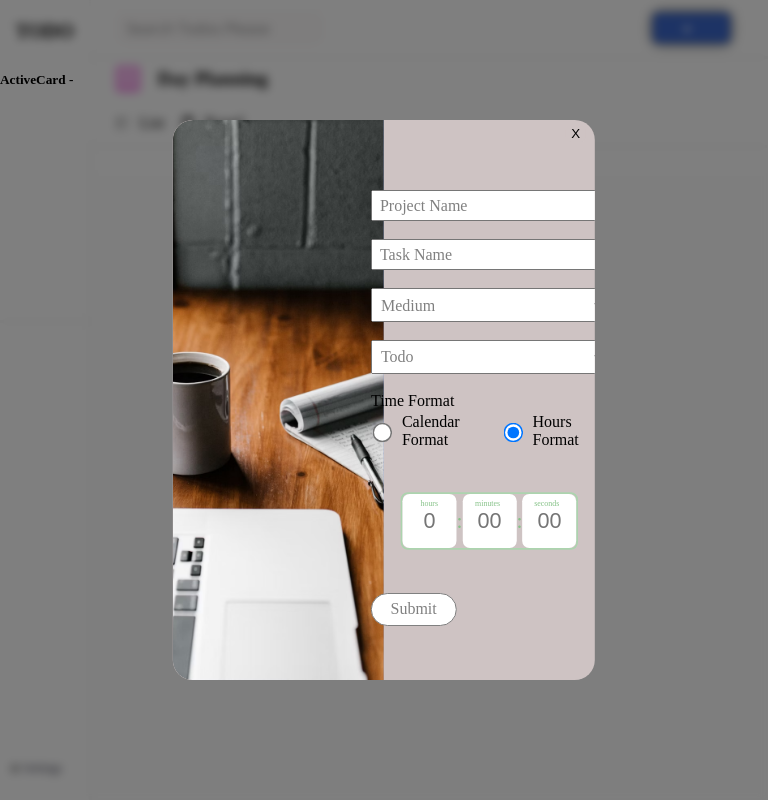
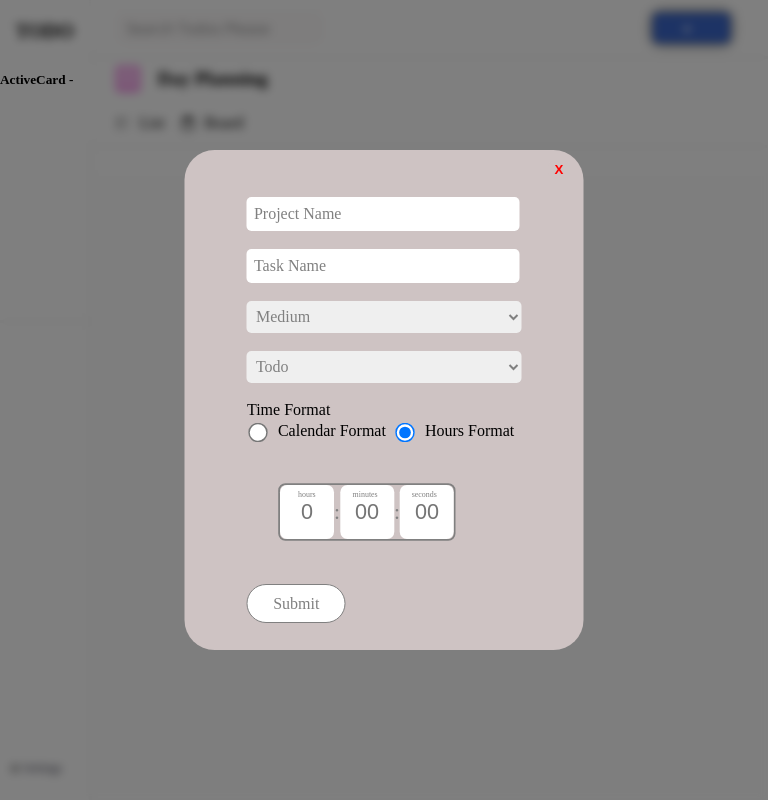
Before and after one commit to AyushThapaChhetri/Todo_App, a React (Vite) app: page / in a window 768 px wide. Both pictures are taken after a click on the button 691 px from the left and 28 px from the top of the page. Built offline with nearby package versions, Linux system fonts and the light colour scheme; a web font is replaced by a local one.

Commit message:
Edit page css Fixed

```diff
--- a/src/css/InputField.css
+++ b/src/css/InputField.css
@@ -69,64 +69,6 @@
     height: 2em;
 }
 
-@media (max-width: 768px) {
-    .text-field{
-        width: 50%;
-        font-size: 10px;
-    }
-    .button-input {
-        width: 10%;
-        font-size: 15px;
-    }
-    /* Hide "New Project" text */
-  .button-input span {
-    display: none;
-  }
-  /* Add the "+" sign using a pseudo-element */
-  .button-input::before {
-    content: "+";
-    font-weight: bold;
-    margin-right: 5px;
-    padding-left: 41%;
-  }
-}
-
-
-
-
-/* popup fields */
-.text-field{
-    /* font-family: "Roboto", serif;
-    font-optical-sizing: auto;
-    font-weight: 400;
-    font-size: 20px;
-    font-style: normal;
-    font-variation-settings:
-        "wdth" 100; */
-    font-family: "Open Sans", serif;
-    font-optical-sizing: auto;
-    font-weight: 400;
-    font-style: normal;
-    font-size: 20px;
-    font-variation-settings:
-        "wdth" 100;
-    height: 30px;
-    width: 30%;
-    border: none;
-    border-radius: 10px;
-    /* box-shadow:
-    /* 0 0 5px rgba(0, 0, 0, 0.6),
-    0 0 10px rgba(0, 0, 0, 0.4),
-    0 0 15px rgba(0, 0, 0, 0.2);  */
-}
-.text-field::placeholder {
-    /* background-color: #3B67CA; */
-    font-size: 15px; /* Change font size */
-    padding-left: 4%;
-    color: #888;     /* Change placeholder color */
-  }
-
-
 .popupBox-Wrapper{
     position: fixed;
     top: 0;
@@ -140,11 +82,11 @@
 
 .popupBox{
     position: relative;
-    width: 55%;
-    height: 70%;
+    /* width: 55%;
+    height: 70%; */
     /* border: solid 3 px black; */
     background-color: #cec3c3;
-    border-radius: 20px;
+    border-radius: 30px;
     position: fixed;
     top: 50%;
     left: 50%;
@@ -158,12 +100,8 @@
     /* height: 100%; */
 }
 .popupBoxFormContainerImage{
-    width: 50%;
-    height: 100%;
-    border: solid 2 px black;
-    background-color: #3B67CA;
-    border-top-left-radius: 20px;
-    border-bottom-left-radius: 20px;
+    /* display: show; */
+
     background-image: url("../assets/todoBackground.avif"); /* Replace with your image path */
     background-size: cover;
     /* Ensures the image covers the entire div */
@@ -172,21 +110,144 @@
     background-position: center;
     /* Centers the image */
     background-repeat: no-repeat;
-     /* Prevents repeating */
+    /* Prevents repeating */
+
 }
 .popupFormDataContainerInputField{
-    width: 50%;
-    height: 100%;
+    /* width: 50%;
+    height: 100%; */
     /* padding: 10%; */
+    border-top-left-radius: 20px;
+    border-bottom-left-radius: 20px;
+    display: flex;
+    justify-content: center;
+    align-items: center;
 }
 /* .popupBox form{
     border: solid 3px black;
 } */
 .closePopup{
     position: absolute;
-    right: 9px;
-    top: 5px;
+    /* right: 9px;
+    top: 5px; */
+    right: 14px;
+    top: 11px;
     border: none;
     background-color: #cec3c3;
     border-radius: 5px;
+    color:red;
+    font-weight: bold;
 }
+
+/* smartphones, portrait iPhone, portrait 480x320 phones (Android) */
+@media (min-width: 320px) and (max-width: 768px)   {
+    .popupBox{
+        flex-direction: column;
+        width: 340px;
+        height: 521px;
+    }
+    .popupBoxFormContainerImage{
+        display: none;
+    }
+
+    .popupFormDataContainerInputField{
+       width: 68.7%;;
+        height: 100%;
+        /* padding: 10%; */
+        border-top-left-radius: 20px;
+        border-bottom-left-radius: 20px;
+
+
+    }
+
+ }
+
+
+ @media (max-width: 768px) {
+
+    .button-input {
+        width: 10%;
+        font-size: 15px;
+    }
+    /* Hide "New Project" text */
+    .button-input span {
+    display: none;
+    }
+    /* Add the "+" sign using a pseudo-element */
+    .button-input::before {
+    content: "+";
+    font-weight: bold;
+    margin-right: 5px;
+    padding-left: 41%;
+    }
+}
+
+
+
+
+@media (min-width:768px) and (max-width:1281px) { /* hi-res laptops and desktops */
+    .popupBox{
+
+        flex-direction: column;
+        width: 399px;
+        height: 480px;
+        /* width: 34%;
+
+        height: 61%; */
+
+        /* background-color: #1947ab; */
+        padding-top: 20px;
+
+    }
+
+
+    .closePopup{
+        /* background-color: #b6b4b4; */
+        background-color: #cec3c3;
+
+    }
+    .popupBoxFormContainerImage{
+
+        display: none;
+    }
+    .popupFormDataContainerInputField{
+        /* width: 100%; */
+        border-top-left-radius: 20px;
+        border-bottom-left-radius: 20px;
+
+
+     }
+
+}
+@media (min-width:1281px) {
+    .popupBox{
+        display: flex;
+        flex-direction: row;
+        width: 55%;
+        height: 70vh;
+        background-color: #b6b4b4;
+
+
+    }
+    .closePopup{
+        background-color: #b6b4b4;
+    }
+    .popupBoxFormContainerImage{
+        display: block;
+        /* display: none; */
+        height: 100%;
+        width: 50%;
+    }
+    .popupFormDataContainerInputField{
+        /* border: 2px solid black; */
+        border-radius: 0px;
+        display: flex;
+        /* background-color: #3B67CA; */
+        /* justify-content: center;
+        align-items: center; */
+        height: 100%;
+        width: 49.5%;
+
+
+     }
+}
--- a/src/css/Popup.css
+++ b/src/css/Popup.css
@@ -1,33 +1,69 @@
 @import url('https://fonts.googleapis.com/css2?family=Mona+Sans:ital,wght@0,200..900;1,200..900&display=swap');
+
+@media (min-width:1282px) {
+  .outerPopupForm{
+    height: 88%;
+    width: 85%;
+
+  }
+  .popUpForm .inputNamesPopup{
+    height: 4vh;
+    width: 99.3%;
+
+  }
+  .popUpForm select{
+    height: 4vh;
+    width: 100%;
+  }
+}
+
+@media (min-width: 768px) and (max-width: 1282px){
+  /* .outerPopupForm{
+
+  } */
+  .popUpForm .inputNamesPopup{
+    height:4vh;
+    width: 98.5%;
+
+  }
+  .popUpForm select{
+    height: 3vh;
+    width: 100%;
+  }
+}
+
+@media (min-width: 320px) and (max-width: 768px)   {
+  .outerPopupForm{
+    width: 100%;
+  }
+  .popUpForm .inputNamesPopup{
+    height: 4vh;
+    /* iphone14 */
+    /* width: 93%; */
+    width: 98%;
+  }
+
+  .popUpForm select{
+    width: 100%;
+    height: 4vh;
+  }
+}
 
 
 
 
-.outerPopupForm{
-  width: 100%;
-  height: 100%;
-  display: flex;
-  align-items: center;
-  justify-content: center;
-}
-.popUpForm{
-  margin: 10px 0;
-  height: 420px;
-  width: 340px;
-  /* color: grey; */
-}
 
 .outerPopupForm .popUpForm button{
-    padding: 0.8em;
+    /* position: absolute; */
+    padding: 0.6em;
     border-radius: 44px;
-
+    /* bottom: 0px; */
     border: solid .2px grey;
 }
 
 
 .popUpForm .inputNamesPopup{
-  height: 6%;
-  width: 98%;
+
   font-family: "Mona Sans", serif;
   font-optical-sizing: auto;
   font-weight: light;
@@ -35,10 +71,20 @@
   font-variation-settings:
     "wdth" 100;
   color: grey;
-  /* color: black; */
+  font-size: 16px;
+  border-radius: 5px;
+  border: none;
+  transition: height 0.1s ease-in-out;
 
-  font-size: 16px;
+}
+.popUpForm input:focus{
+  height: 5vh;
+  background-color: antiquewhite;
 
+}
+.popUpForm select:focus{
+  height: 5vh;
+  background-color: antiquewhite;
 }
 
 .popUpForm .inputNamesPopup::placeholder{
@@ -52,11 +98,11 @@
 
   font-size: 16px;
   padding-left: 5px;
+
 }
 
 .popUpForm select{
-  height: 8%;
-  width: 100%;
+
   font-family: "Mona Sans", serif;
   font-optical-sizing: auto;
   font-weight: light;
@@ -68,6 +114,9 @@
 
   font-size: 16px;
   padding-left: 5px;
+  border-radius: 5px;
+  border: none;
+
 
 }
 
@@ -108,9 +157,11 @@
   }
 
   #time_input {
-    border: 2px solid #acd4ae;
+    /* border: 2px solid #acd4ae; */
+    border: 2px solid grey;
     width: fit-content;
-    color: #86c288;
+    /* color: #86c288; */
+    color: grey;
     display: flex;
     align-items: center;
 
@@ -203,19 +254,3 @@
   border: .2px solid white;
 
 }
-/* #time_input input.invalid:focus {
-    outline: 3px solid red;
-  }
-
-#time_input input.invalid:focus + .label {
-    color: red;
-  }
-
-#error {
-    width: 280px;
-    position: relative;
-    top: 170px;
-    margin: 0 auto;
-    color: red;
-    visibility: hidden;
-  } */
```
